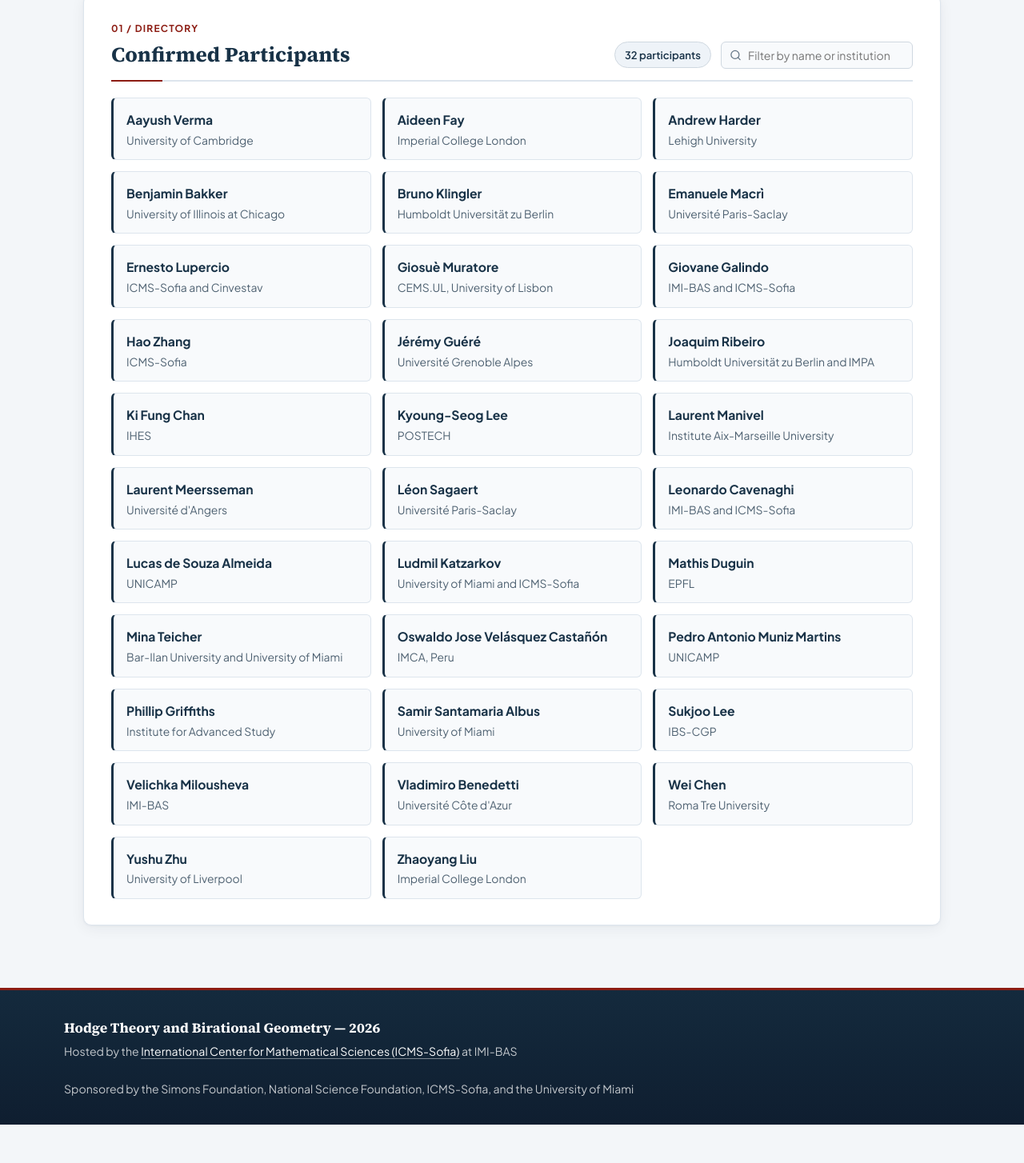
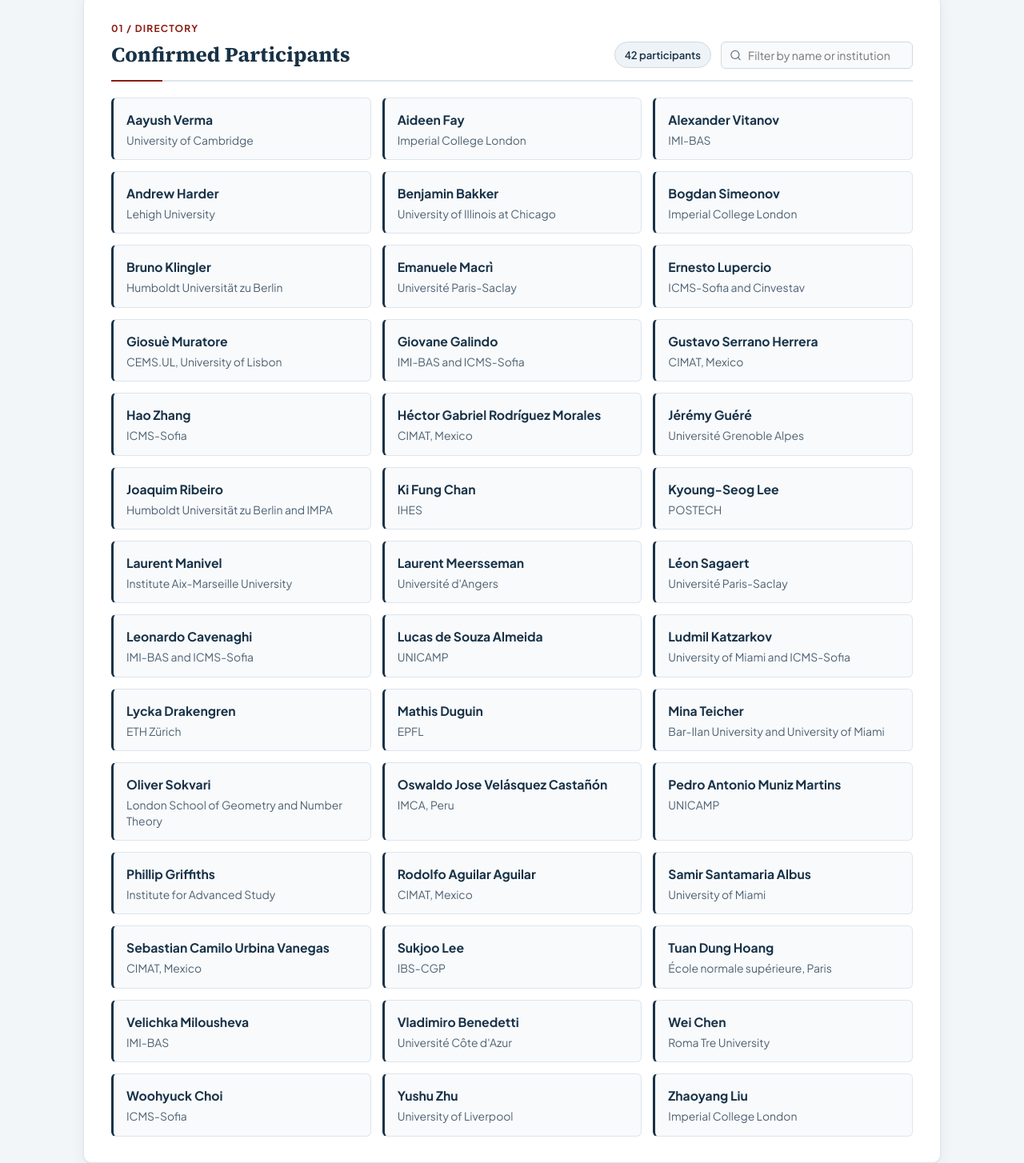
Before and after one commit to leonardofcavenaghi/hodge-birational-2026, a plain HTML site: page participants.html in a window 1280 px wide. Shown: the part 446-1900 px from the top of the page at 80% size. Before the commit the page ends 1852 px from the top, so only its background shows below. Drawn offline with Linux system fonts and the light colour scheme.

Commit message:
Add CIMAT, self-funded and local participants; fix poster typo; restore original About wording
Co-Authored-By: Claude Opus 5.5 <noreply@anthropic.com>

```diff
--- a/participants.html
+++ b/participants.html
@@ -52,7 +52,7 @@
             <div class="directory-toolbar">
                 <h3>Confirmed Participants</h3>
                 <div class="directory-controls">
-                    <span class="count-pill" id="participant-count" aria-live="polite">32 participants</span>
+                    <span class="count-pill" id="participant-count" aria-live="polite">42 participants</span>
                     <div class="filter-input-wrap">
                         <svg viewBox="0 0 24 24" fill="none" stroke-width="2" stroke-linecap="round" stroke-linejoin="round" aria-hidden="true"><circle cx="11" cy="11" r="8"></circle><line x1="21" y1="21" x2="16.65" y2="16.65"></line></svg>
                         <input type="search" id="participant-filter" class="filter-input" placeholder="Filter by name or institution…" aria-label="Filter participants by name or institution">
@@ -70,12 +70,20 @@
                     <span class="speaker-inst">Imperial College London</span>
                 </div>
                 <div class="speaker">
+                    <span class="speaker-name">Alexander Vitanov</span>
+                    <span class="speaker-inst">IMI-BAS</span>
+                </div>
+                <div class="speaker">
                     <span class="speaker-name">Andrew Harder</span>
                     <span class="speaker-inst">Lehigh University</span>
                 </div>
                 <div class="speaker">
                     <span class="speaker-name">Benjamin Bakker</span>
                     <span class="speaker-inst">University of Illinois at Chicago</span>
+                </div>
+                <div class="speaker">
+                    <span class="speaker-name">Bogdan Simeonov</span>
+                    <span class="speaker-inst">Imperial College London</span>
                 </div>
                 <div class="speaker">
                     <span class="speaker-name">Bruno Klingler</span>
@@ -98,8 +106,16 @@
                     <span class="speaker-inst">IMI-BAS and ICMS-Sofia</span>
                 </div>
                 <div class="speaker">
+                    <span class="speaker-name">Gustavo Serrano Herrera</span>
+                    <span class="speaker-inst">CIMAT, Mexico</span>
+                </div>
+                <div class="speaker">
                     <span class="speaker-name">Hao Zhang</span>
                     <span class="speaker-inst">ICMS-Sofia</span>
+                </div>
+                <div class="speaker">
+                    <span class="speaker-name">Héctor Gabriel Rodríguez Morales</span>
+                    <span class="speaker-inst">CIMAT, Mexico</span>
                 </div>
                 <div class="speaker">
                     <span class="speaker-name">Jérémy Guéré</span>
@@ -142,12 +158,20 @@
                     <span class="speaker-inst">University of Miami and ICMS-Sofia</span>
                 </div>
                 <div class="speaker">
+                    <span class="speaker-name">Lycka Drakengren</span>
+                    <span class="speaker-inst">ETH Zürich</span>
+                </div>
+                <div class="speaker">
                     <span class="speaker-name">Mathis Duguin</span>
                     <span class="speaker-inst">EPFL</span>
                 </div>
                 <div class="speaker">
                     <span class="speaker-name">Mina Teicher</span>
                     <span class="speaker-inst">Bar-Ilan University and University of Miami</span>
+                </div>
+                <div class="speaker">
+                    <span class="speaker-name">Oliver Sokvari</span>
+                    <span class="speaker-inst">London School of Geometry and Number Theory</span>
                 </div>
                 <div class="speaker">
                     <span class="speaker-name">Oswaldo Jose Velásquez Castañón</span>
@@ -162,12 +186,24 @@
                     <span class="speaker-inst">Institute for Advanced Study</span>
                 </div>
                 <div class="speaker">
+                    <span class="speaker-name">Rodolfo Aguilar Aguilar</span>
+                    <span class="speaker-inst">CIMAT, Mexico</span>
+                </div>
+                <div class="speaker">
                     <span class="speaker-name">Samir Santamaria Albus</span>
                     <span class="speaker-inst">University of Miami</span>
                 </div>
                 <div class="speaker">
+                    <span class="speaker-name">Sebastian Camilo Urbina Vanegas</span>
+                    <span class="speaker-inst">CIMAT, Mexico</span>
+                </div>
+                <div class="speaker">
                     <span class="speaker-name">Sukjoo Lee</span>
                     <span class="speaker-inst">IBS-CGP</span>
+                </div>
+                <div class="speaker">
+                    <span class="speaker-name">Tuan Dung Hoang</span>
+                    <span class="speaker-inst">École normale supérieure, Paris</span>
                 </div>
                 <div class="speaker">
                     <span class="speaker-name">Velichka Milousheva</span>
@@ -180,6 +216,10 @@
                 <div class="speaker">
                     <span class="speaker-name">Wei Chen</span>
                     <span class="speaker-inst">Roma Tre University</span>
+                </div>
+                <div class="speaker">
+                    <span class="speaker-name">Woohyuck Choi</span>
+                    <span class="speaker-inst">ICMS-Sofia</span>
                 </div>
                 <div class="speaker">
                     <span class="speaker-name">Yushu Zhu</span>
```
Also changed, not shown: index.html (+5 -5 lines), poster.jpg.
